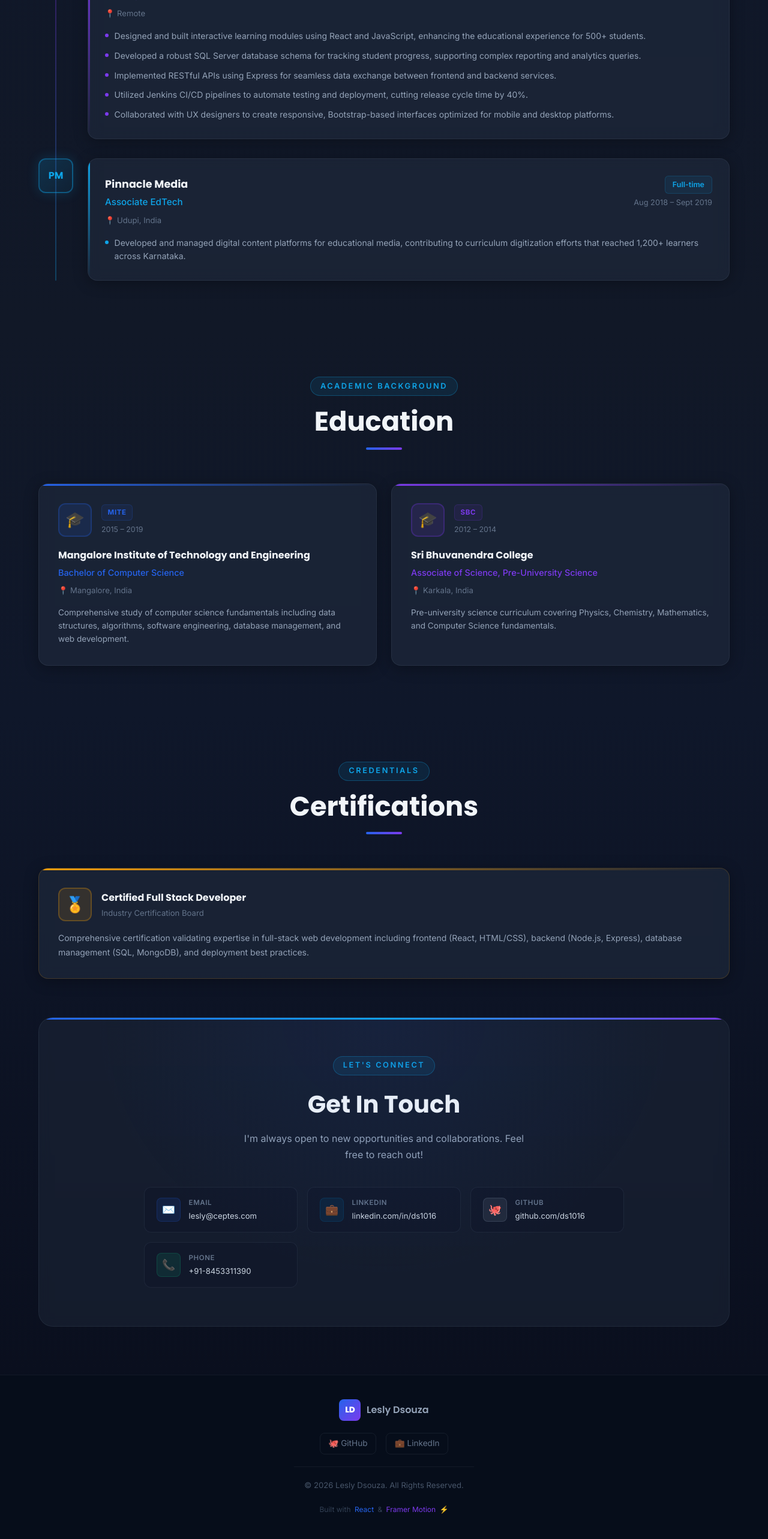
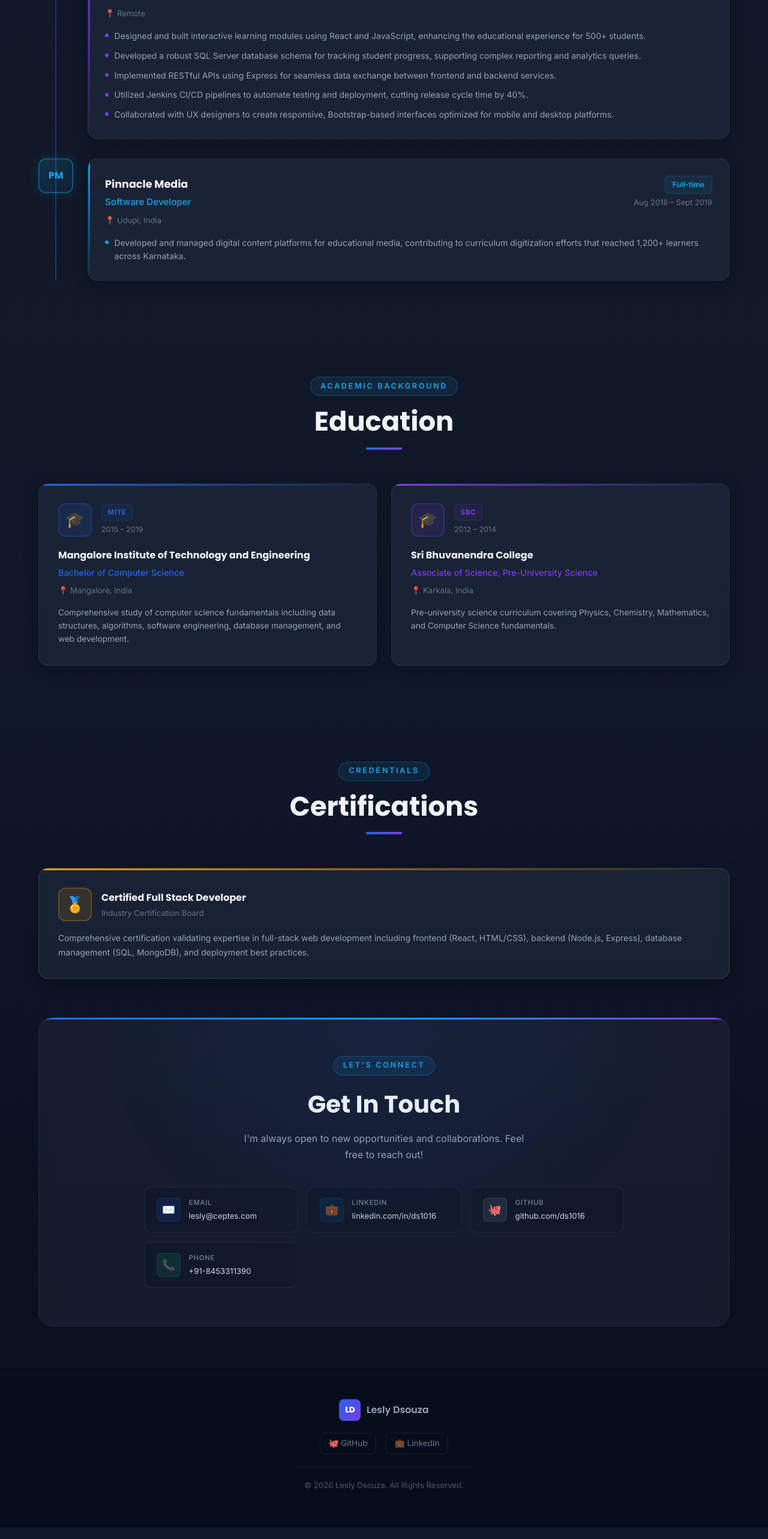
Before and after one commit to LESLY16/First_Website, a React (Create React App) app: page / in a window 1280 px wide. Shown: the part 2814-5380 px from the top of the page at 60% size. Built offline with nearby package versions, Linux system fonts and the light colour scheme.

Commit message:
Pushing changes

```diff
--- a/src/components/Experience.js
+++ b/src/components/Experience.js
@@ -41,7 +41,7 @@ const experiences = [
     company: 'Pinnacle Media',
     initials: 'PM',
     color: '#0ea5e9',
-    role: 'Associate EdTech',
+    role: 'Software Developer',
     location: 'Udupi, India',
     period: 'Aug 2018 – Sept 2019',
     type: 'Full-time',
--- a/src/components/Footer.js
+++ b/src/components/Footer.js
@@ -144,11 +144,6 @@ export default function Footer() {
               gap: '0.4rem',
             }}
           >
-            Built with{' '}
-            <span style={{ color: '#2563eb' }}>React</span>
-            {' '}&{' '}
-            <span style={{ color: '#7c3aed' }}>Framer Motion</span>
-            {' '}⚡
           </p>
         </motion.div>
       </div>
```
